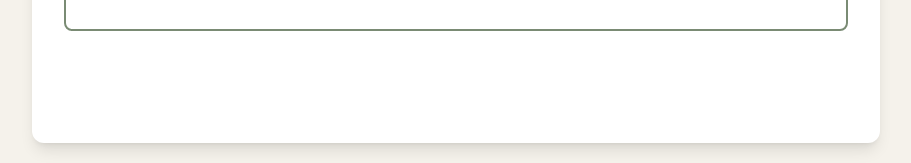
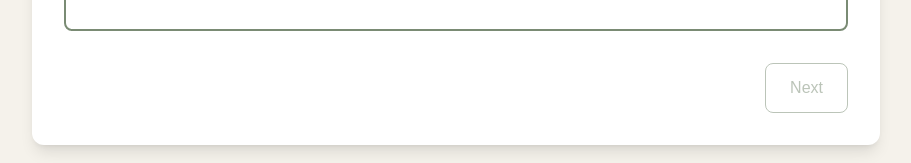
Before and after one commit to allyynorton/pulse-clinic, a Next.js app: page /consult-booking in a window 1280 px wide. Shown: the part 865-1028 px from the top of the page, without its empty margins (184-1095 px from the left). Built offline with nearby package versions, Linux system fonts and the light colour scheme.

Commit message:
Style Next button to match Previous button on booking pages

```diff
--- a/src/app/consult-booking/page.tsx
+++ b/src/app/consult-booking/page.tsx
@@ -232,7 +232,7 @@ export default function ConsultBooking() {
                         (step === 1 && !bookingData.service) ||
                         (step === 2 && !bookingData.reason)
                       }
-                      className="ml-auto px-6 py-3 bg-green text-white rounded-lg hover:bg-brown transition-colors disabled:opacity-50 disabled:cursor-not-allowed"
+                      className="ml-auto px-6 py-3 border border-brown text-brown rounded-lg hover:bg-brown hover:text-white transition-colors disabled:opacity-50 disabled:cursor-not-allowed"
                     >
                       Next
                     </button>
```
